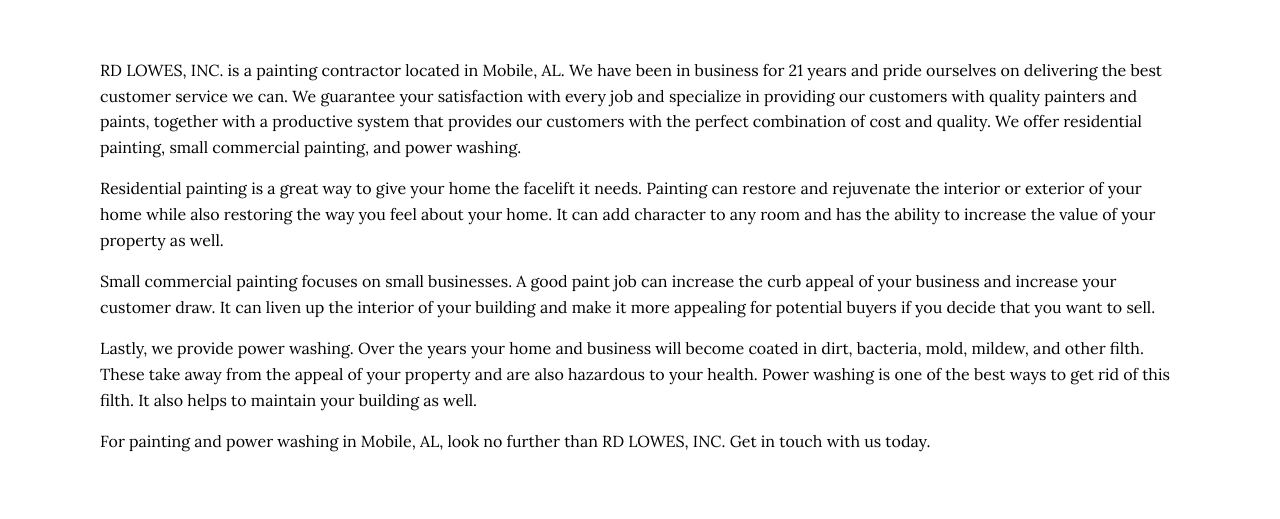
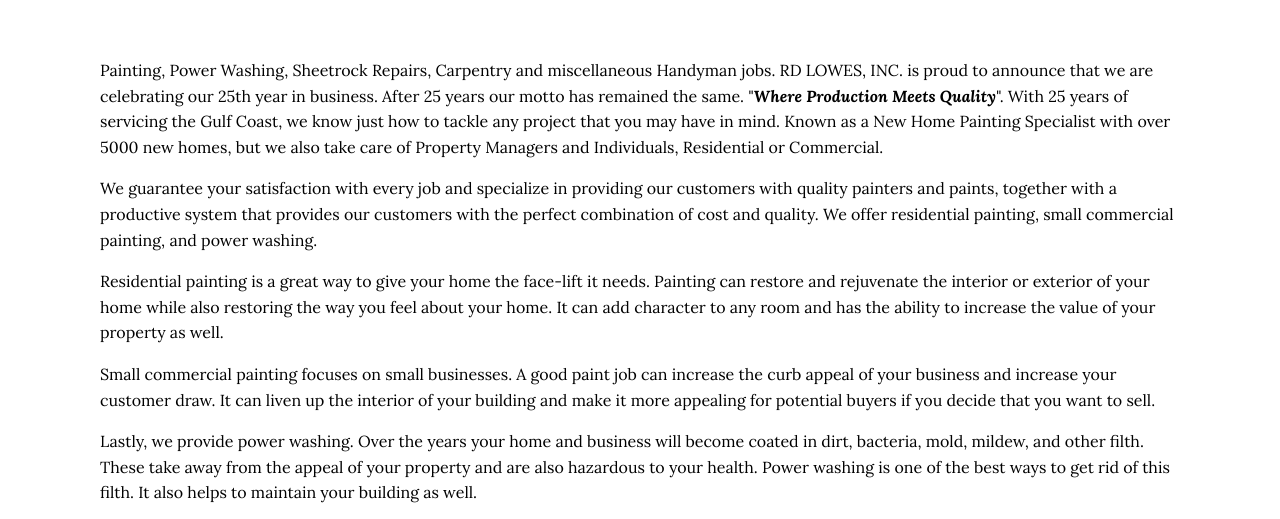
Before and after one commit to lamynes/rdlowes, a plain HTML site: page index.html in a window 1280 px wide. Shown: the part 802-1321 px from the top of the page. Drawn offline with Linux system fonts and the light colour scheme; files whose address does not match are found by name.

Commit message:
create github pages

```diff
--- a/index.html
+++ b/index.html
@@ -109,8 +109,8 @@ RD LOWES, INC. is a painting contractor located in Mobile, AL. We have been in b
 
     <div class="container">
         <div class="media-container-row">
-            <div class="mbr-text col-12 mbr-fonts-style display-7 col-md-12"><p>RD LOWES, INC. is a painting contractor located in Mobile, AL. We have been in business for 21 years and pride ourselves on delivering the best customer service we can. We guarantee your satisfaction with every job and specialize in providing our customers with quality painters and paints, together with a productive system that provides our customers with the perfect combination of cost and quality. We offer residential painting, small commercial painting, and power washing.
-<span style="font-size: 1rem;"></span></p><p>Residential painting is a great way to give your home the facelift it needs. Painting can restore and rejuvenate the interior or exterior of your home while also restoring the way you feel about your home. It can add character to any room and has the ability to increase the value of your property as well.
+            <div class="mbr-text col-12 mbr-fonts-style display-7 col-md-12"><p>Painting, Power Washing, Sheetrock Repairs, Carpentry and miscellaneous Handyman jobs. RD LOWES, INC. is proud to announce that we are celebrating our 25th year in business. After 25 years our motto has remained the same. "<strong><em>Where Production Meets Quality</em></strong>". With 25 years of servicing the Gulf Coast, we know just how to tackle any project that you may have in mind. Known as a New Home Painting Specialist with over 5000 new homes, but we also take care of Property Managers and Individuals, Residential or Commercial.</p><p>We guarantee your satisfaction with every job and specialize in providing our customers with quality painters and paints, together with a productive system that provides our customers with the perfect combination of cost and quality. We offer residential painting, small commercial painting, and power washing.
+<span style="font-size: 1rem;"></span></p><p>Residential painting is a great way to give your home the face-lift it needs. Painting can restore and rejuvenate the interior or exterior of your home while also restoring the way you feel about your home. It can add character to any room and has the ability to increase the value of your property as well.
 <span style="font-size: 1rem;"></span></p><p>Small commercial painting focuses on small businesses. A good paint job can increase the curb appeal of your business and increase your customer draw. It can liven up the interior of your building and make it more appealing for potential buyers if you decide that you want to sell.
 <span style="font-size: 1rem;"></span></p><p>Lastly, we provide power washing. Over the years your home and business will become coated in dirt, bacteria, mold, mildew, and other filth. These take away from the appeal of your property and are also hazardous to your health. Power washing is one of the best ways to get rid of this filth. It also helps to maintain your building as well.
 <span style="font-size: 1rem;"></span></p><p>For painting and power washing in Mobile, AL, look no further than RD LOWES, INC. Get in touch with us today.</p></div>
```
Also changed, not shown: 1 other file.
